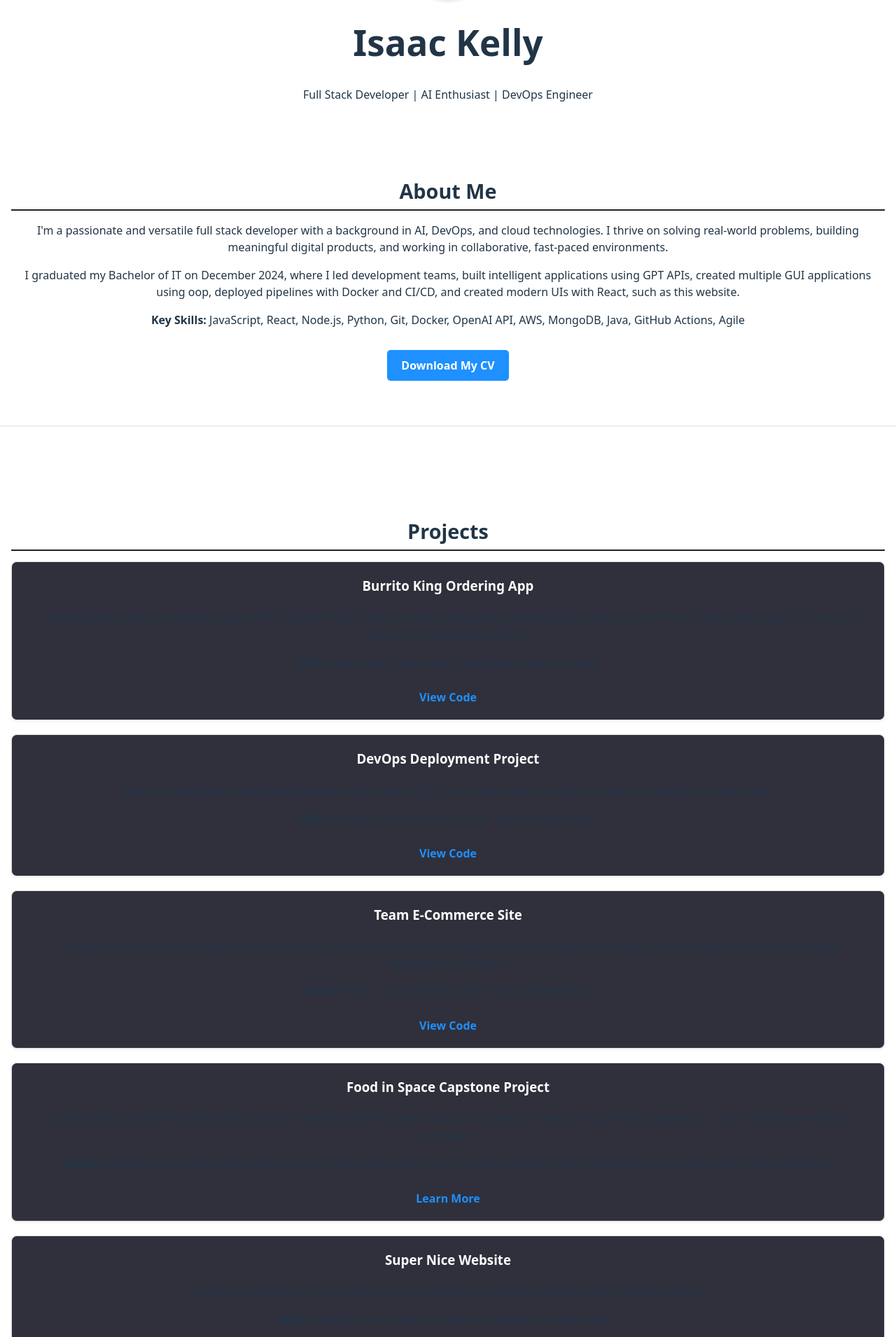
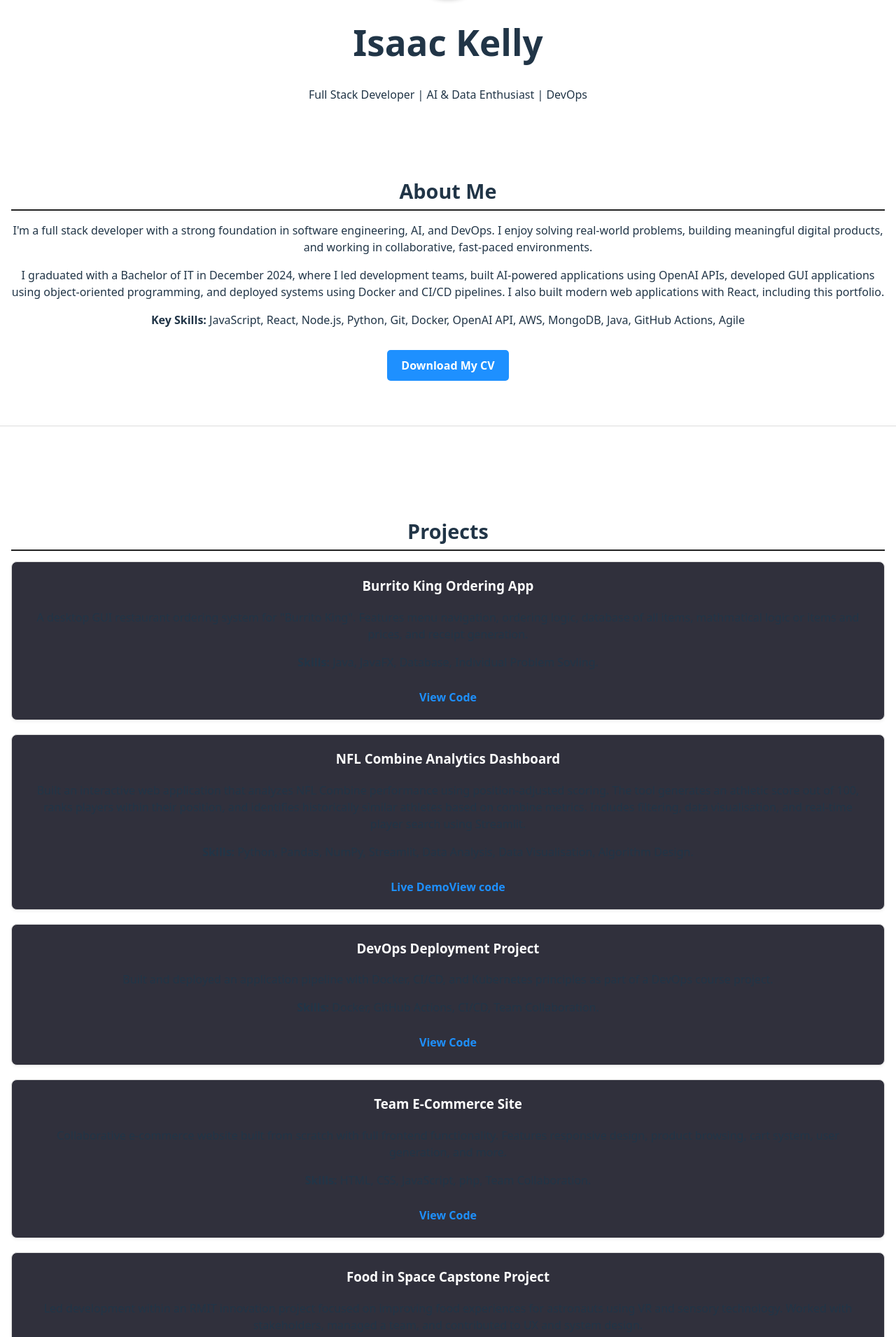
Before and after one commit to isaackozma/isaac-portfolio, a React (Vite) app: page / in a window 1280 px wide. Shown: the part 170-2080 px from the top of the page at 70% size. Built offline with nearby package versions, Linux system fonts and the light colour scheme.

Commit message:
Cleaned up the portfolio and added my NFL combine app

```diff
--- a/src/App.jsx
+++ b/src/App.jsx
@@ -18,16 +18,16 @@ function App() {
         <img src="/profile2.jpg" alt="Isaac Kelly" className="profile-photo" />
 
         <h1>Isaac Kelly</h1>
-        <p>Full Stack Developer | AI Enthusiast | DevOps Engineer</p>
+        <p>Full Stack Developer | AI & Data Enthusiast | DevOps</p>
       </header>
 
       <section id="about">
       <h2>About Me</h2>
         <p>
-          I'm a passionate and versatile full stack developer with a background in AI, DevOps, and cloud technologies. I thrive on solving real-world problems, building meaningful digital products, and working in collaborative, fast-paced environments.
+          I'm a full stack developer with a strong foundation in software engineering, AI, and DevOps. I enjoy solving real-world problems, building meaningful digital products, and working in collaborative, fast-paced environments.
         </p>
         <p>
-          I graduated my Bachelor of IT on December 2024, where I led development teams, built intelligent applications using GPT APIs, created multiple GUI applications using oop, deployed pipelines with Docker and CI/CD, and created modern UIs with React, such as this website.
+          I graduated with a Bachelor of IT in December 2024, where I led development teams, built AI-powered applications using OpenAI APIs, developed GUI applications using object-oriented programming, and deployed systems using Docker and CI/CD pipelines. I also built modern web applications with React, including this portfolio.
         </p>
         <p>
           <strong>Key Skills:</strong> JavaScript, React, Node.js, Python, Git, Docker, OpenAI API, AWS, MongoDB, Java, GitHub Actions, Agile
@@ -51,6 +51,14 @@ function App() {
           </div>
 
           <div className="project-card">
+              <h3>NFL Combine Analytics Dashboard</h3>
+              <p>  Built an interactive web application that analyzes NFL Combine performance using position-adjusted scoring. The tool generates an athletic score out of 100, ranks players within their position, and identifies historically similar athletes based on combine metrics. Includes filtering, data visualisation, and real-time player search using Streamlit.</p>
+              <p><strong>Skills:</strong> Python, Pandas, NumPy, Streamlit, Data Analysis, Data Visualisation, Algorithm Design.</p>
+              <a href="https://nfl-combine-analytics-bfpf5stst4sptnsw536ndy.streamlit.app" target="_blank">Live Demo</a>
+              <a href="https://github.com/isaackozma/nfl-combine-analytics.git" target="_blank">View code</a>
+          </div>
+
+          <div className="project-card">
             <h3>DevOps Deployment Project</h3>
             <p>Built and deployed an application pipeline with Docker, CI/CD, and Kubernetes principles as part of a DevOps course project.</p>
             <p><strong>Skills:</strong> Docker, GitHub Actions, CI/CD, Team Collaboration.</p>
@@ -66,15 +74,15 @@ function App() {
 
           <div className="project-card">
               <h3>Food in Space Capstone Project</h3>
-              <p>Contributed to an RMIT-led innovation project reinventing food for astronauts using sensory science, virtual reality experiences, and a 360 degree motion simulator.</p>
-              <p><strong>Skills:</strong> Leadership, Communication with Sponsors, VR Concepts, UX, Unity, C#, Haptic gloves, Team Collaboration, Working under Time constraints.</p>
+              <p>Led development within an RMIT innovation project focused on improving food experiences for astronauts using VR and sensory technology. Worked with stakeholders, managed a team, and contributed to UX and system design.</p>
+              <p><strong>Skills:</strong> Leadership, Communication with Sponsors, VR Concepts, UX, Unity, C#, Haptic gloves, Team Collaboration, Working under time constraints.</p>
               <a href="https://www.rmit.edu.au/news/all-news/2024/july/space-food-aroma" target="_blank">Learn More</a>
           </div>
 
           <div className="project-card">
               <h3>Super Nice Website</h3>
-              <p>Created a website for a local clothing store in Melbourne, helped generate over $50,000 in profit.</p>
-              <p><strong>Skills:</strong> Shopify, went above and beyond customers requirements.</p>
+              <p>Designed and developed a website for a Melbourne-based clothing brand, contributing to over $50,000 in revenue through improved online presence and user experience.</p>
+              <p><strong>Skills:</strong> Shopify, UX Design, Client Communication</p>
               <a href="https://www.superniceclothing.com/" target="_blank">Website Link</a>
           </div>
 
```
